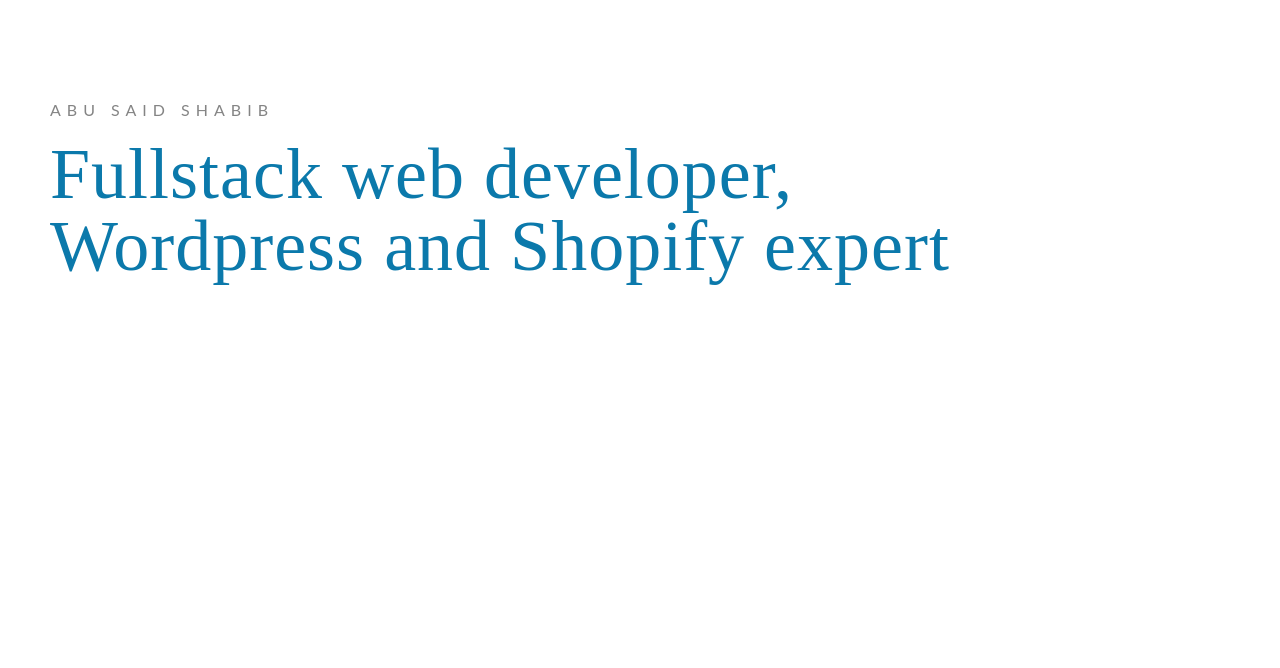
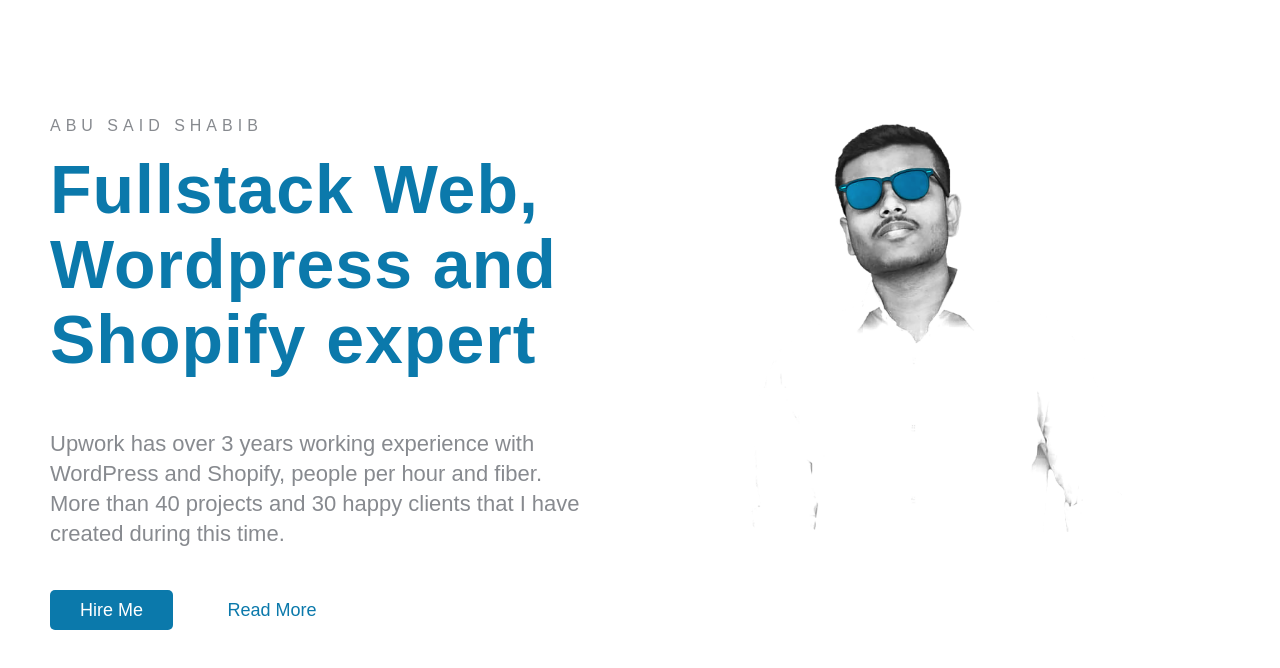
Before and after one commit to abusaidshabib/portfolio, a plain HTML site: page index.html in a window 1280 px wide. Drawn offline with Linux system fonts and the light colour scheme.

Commit message:
hiro section

```diff
--- a/index.html
+++ b/index.html
@@ -8,6 +8,24 @@
     <link rel="stylesheet" href="style.css">
 </head>
 <body>
-    <p class="tname">ABU SAID SHABIB <br><br> <span class="mhead">Fullstack web developer,<br> Wordpress and Shopify expert</span></p>
+   <section id="section1">
+
+        <div class="half-width">
+
+            <p class="tname">ABU SAID SHABIB </p>
+            <p></p><span class="mhead">Fullstack Web,<br> Wordpress and <br> Shopify expert</span></p>
+            <p class="regulartext">Upwork has over 3 years working experience with WordPress and Shopify, people per hour and fiber. More than 40 projects and 30 happy clients that I have created during this time.</p>
+
+            <a class="link-button" target="_blank" rel="website" href="https://abusaidshabib.com/">Hire Me</a>
+            <a class="link-text" target="_blank" rel="linkedin" href="https://abusaidshabib.com/">Read More</a>
+        </div>
+
+        <div class="half-width">
+            <img src="images/After.png" alt="">
+        </div>
+
+
+    </section>
+
 </body>
 </html>
--- a/style.css
+++ b/style.css
@@ -1,21 +1,74 @@
 body{
-    margin-top: 100px;
-    margin-left: 50px;
+    font-family: "Helvetica Now Display DW", sans-serif;
+    background-color: white;
+    margin: 0px;
 }
 .tname{
-    letter-spacing: 6px;
-    font-family: 'Lato', sans-serif;
+    letter-spacing: 5px;
     font-style: normal;
     font-size: 16px;
-    font-weight: 400px;
-    Color: #848484;
+    font-weight: 400;
+    line-height: 20px;
+    Color: #878a8f;
 
 }
 .mhead{
-    font-family: 'Playfair Display', serif;
-    font-size: 72px;
-    line-height: 72px;
-    font-weight: 900px;
+    padding-top: 30px;
+    font-style: normal;
+    font-size: 68px;
+    line-height: 75px;
+    font-weight: 800;
     letter-spacing: 1px;
-    color: #0b79ab;
+    color: #0B79AB;
 }
+
+.regulartext{
+    padding: 30px 0px 30px;
+    font-style: normal;
+    font-size: 22px;
+    font-weight: 500;
+    line-height: 30px;
+    color: #878a8f;
+}
+
+section {
+    display: flex;
+}
+
+div{
+    margin: 100px 50px 100px 50px;
+}
+
+.half-width{
+    width: 70%;
+}
+
+.half-width img{
+    width: 80%;
+}
+
+.link-button{
+    font-style: normal;
+    font-size: 18px;
+    font-weight: 400;
+    line-height: 18px;
+    color: white;
+    background-color: #0B79AB;
+    text-decoration: none;
+    padding: 10px 30px;
+    border-radius: 5px;
+
+}
+.link-text{
+    padding-left: 50px;
+    font-style: normal;
+        font-size: 18px;
+        font-weight: 400;
+        line-height: 18px;
+        color: #0B79AB;
+        text-decoration: none;
+
+}
+#section1{
+    /* background-image: url(images/bc.jpg); */
+}
```
Also changed, not shown: images/After.png (added), images/Asset-2-1.png (added), images/bc.jpg (added), 1 other file.
